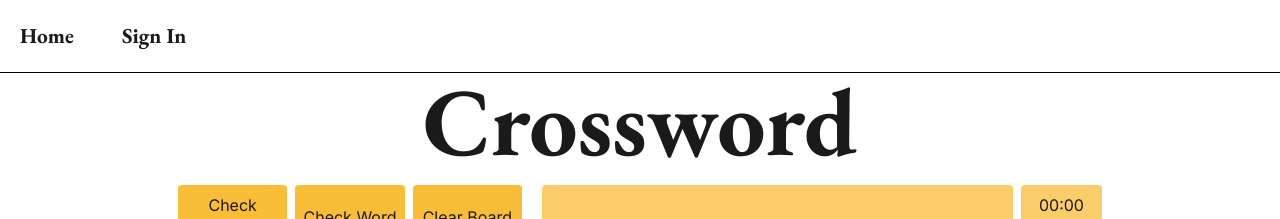
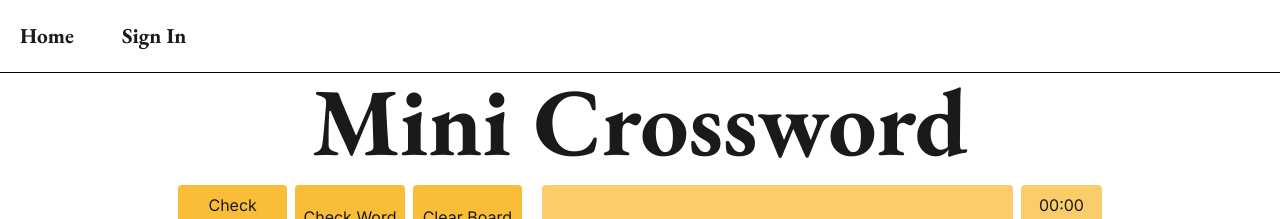
Before and after one commit to Talon-Games/talon-games, a Next.js app: page /games/crossword in a window 1280 px wide. Shown: the top 219 px of the page. Built offline with nearby package versions, Linux system fonts and the light colour scheme; no server answers; the database is empty.

Commit message:
fixed title of mini

```diff
--- a/app/games/crossword/page.tsx
+++ b/app/games/crossword/page.tsx
@@ -1811,7 +1811,7 @@ export default function Crossword() {
   return (
     <main className="w-9/12 ml-auto mr-auto">
       <h1 className="font-heading text-center mb-4 text-8xl max-sm:text-7xl max-xs:text-6xl">
-        Crossword
+        Mini Crossword
       </h1>
       <section className="flex justify-center gap-5 max-xl:flex-col w-full">
         <div className="flex flex-col gap-2">
```
